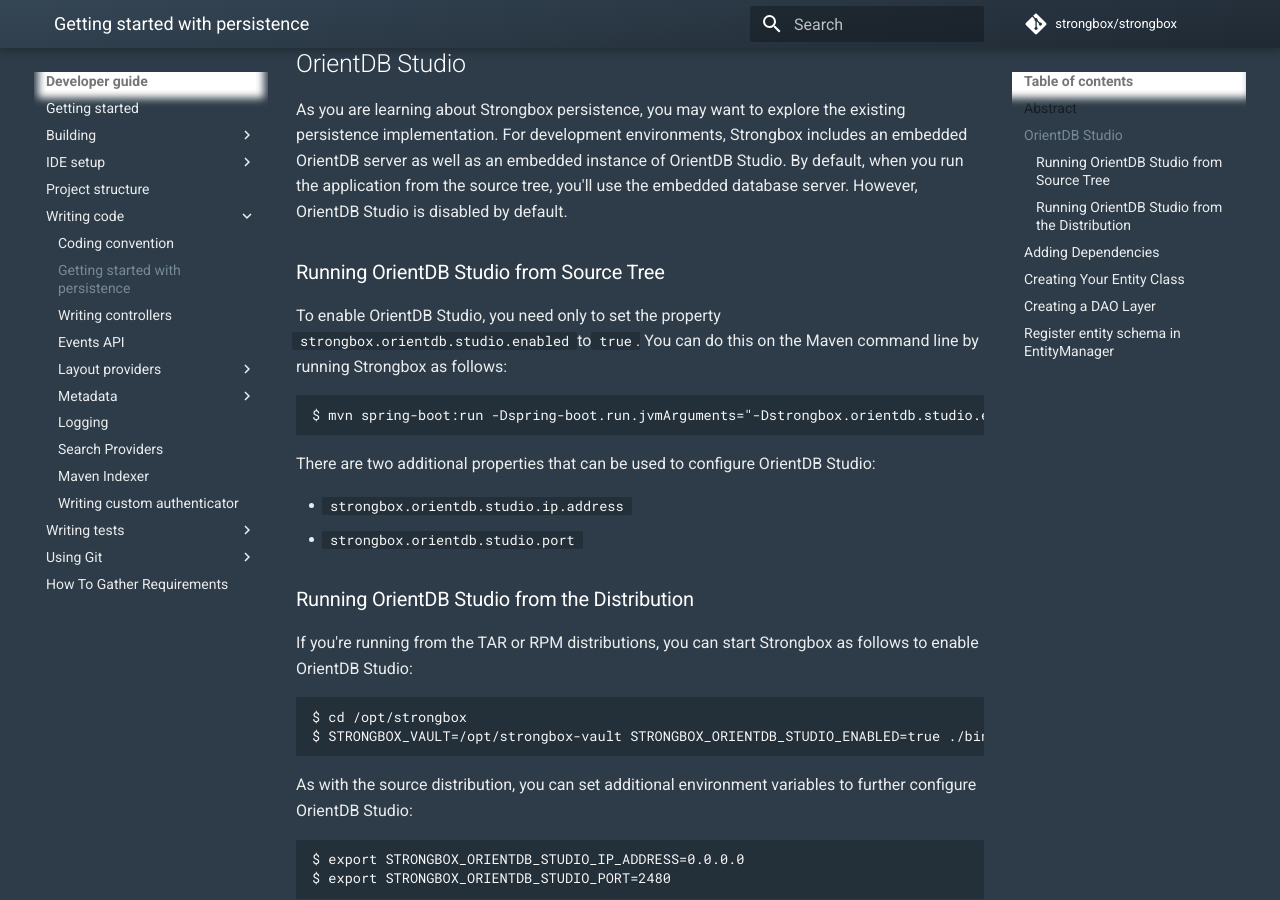
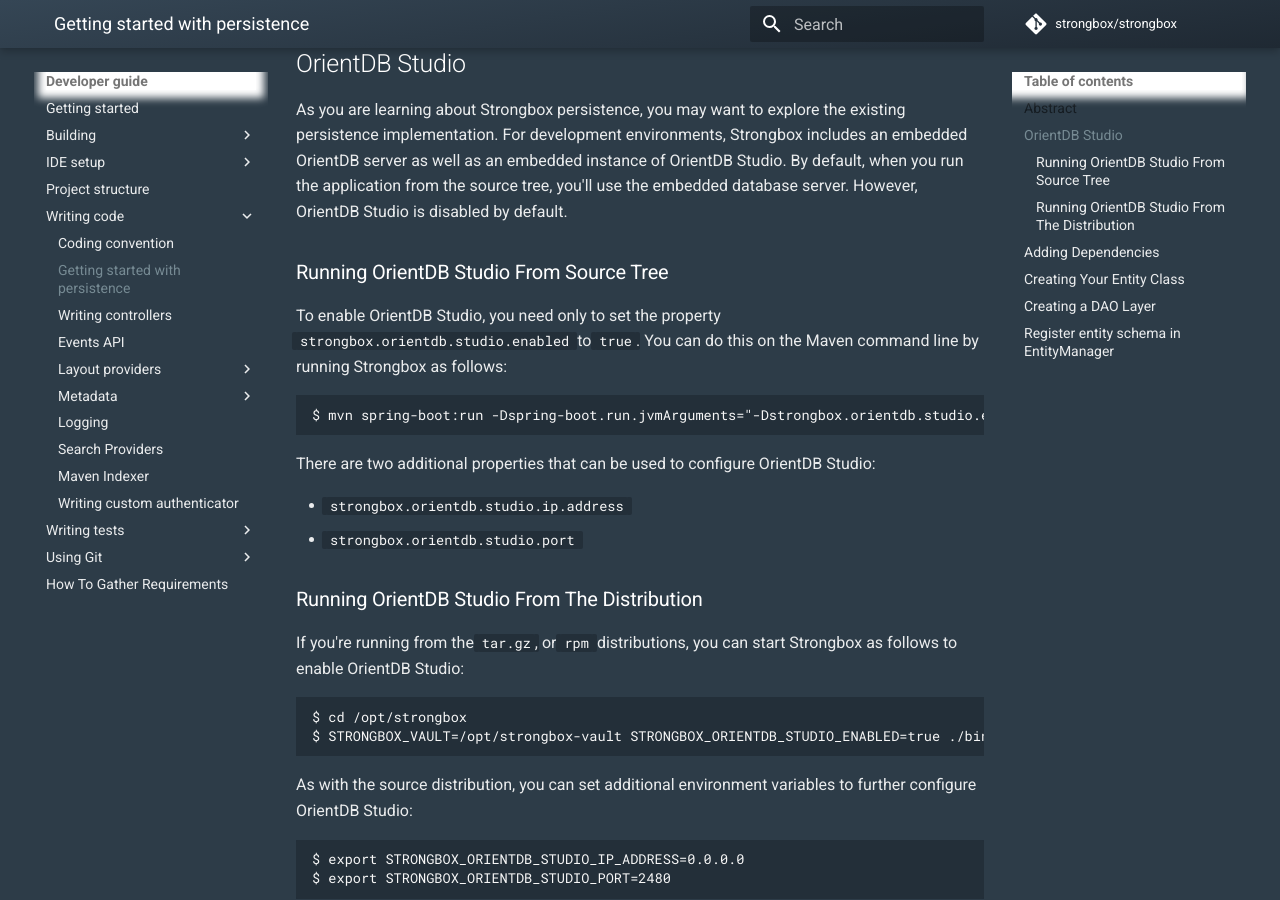
Before and after one commit to strongbox/strongbox-docs, an MkDocs documentation site: the page built from docs/developer-guide/getting-started-with-persistence.md, in a window 1280 px wide and 900 px high, scrolled down 417 px. Built offline with MkDocs 1.6.1 and Material for MkDocs 9.7.7, drawn with Linux system fonts in a browser that asks for light colours; comment, search, counter and statistics services are not loaded; some of the changed text lies outside the part shown.

````diff
--- a/docs/developer-guide/getting-started-with-persistence.md
+++ b/docs/developer-guide/getting-started-with-persistence.md
@@ -12,12 +12,12 @@ corresponding `JPA` implementation and `spring-orm` middle tier. Also we use `JT
 
 As you are learning about Strongbox persistence, you may want to explore the existing persistence implementation.
 For development environments, Strongbox includes an embedded OrientDB server as well as an embedded instance of
-OrientDB Studio.  By default, when you run the application from the source tree, you'll use the embedded database
-server.  However, OrientDB Studio is disabled by default.
+OrientDB Studio. By default, when you run the application from the source tree, you'll use the embedded database
+server. However, OrientDB Studio is disabled by default.
 
-### Running OrientDB Studio from Source Tree
+### Running OrientDB Studio From Source Tree
 
-To enable OrientDB Studio, you need only to set the property `strongbox.orientdb.studio.enabled` to `true`.  You
+To enable OrientDB Studio, you need only to set the property `strongbox.orientdb.studio.enabled` to `true`. You
 can do this on the Maven command line by running Strongbox as follows:
 
 ```
@@ -29,9 +29,9 @@ There are two additional properties that can be used to configure OrientDB Studi
 - `strongbox.orientdb.studio.ip.address`
 - `strongbox.orientdb.studio.port`
 
-### Running OrientDB Studio from the Distribution
+### Running OrientDB Studio From The Distribution
 
-If you're running from the TAR or RPM distributions, you can start Strongbox as follows to enable OrientDB Studio:
+If you're running from the `tar.gz`, or `rpm` distributions, you can start Strongbox as follows to enable OrientDB Studio:
 
 ```
 $ cd /opt/strongbox
@@ -46,7 +46,7 @@ $ export STRONGBOX_ORIENTDB_STUDIO_PORT=2480
 ```
 
 Once the application is running, you can login to OrientDB Studio by visiting
-http://127.0.0.1:2480/studio/index.html in your browser.  The initial credentials are `admin` and `password`.
+http://127.0.0.1:2480/studio/index.html in your browser. The initial credentials are `admin` and `password`.
 
 ![Login Screen](/assets/screenshots/orientdb-studio/login-screen.png)
 
````
Also changed, not shown: other parts of docs/developer-guide/getting-started-with-persistence.md (+1 -1 lines).
